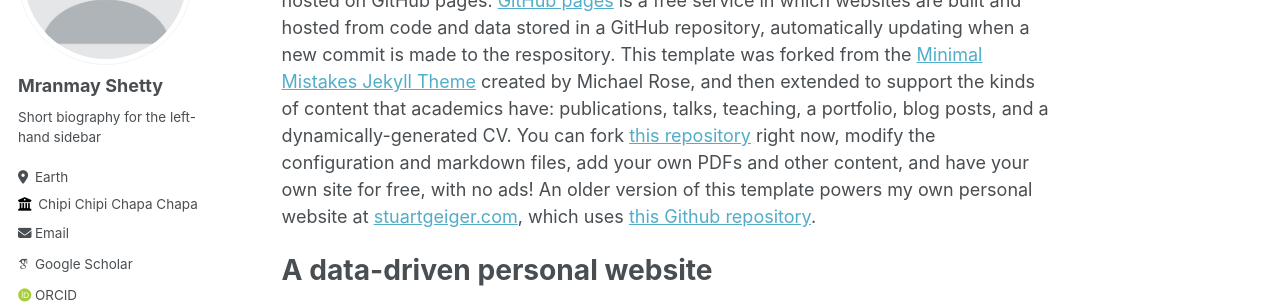
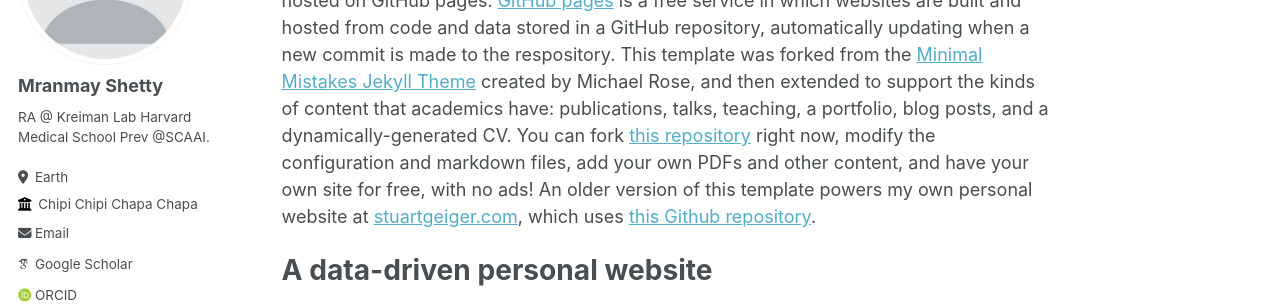
Before and after one commit to Mranmay/mranmay.github.io, a Jekyll site: the page built from _pages/about.md, in a window 1280 px wide. Shown: the part 196-500 px from the top of the page. Built offline with Jekyll 4.4.1, drawn with Linux system fonts in a browser that asks for light colours; some web fonts are replaced.

Commit message:
Update _config.yml

```diff
--- a/_config.yml
+++ b/_config.yml
@@ -24,7 +24,7 @@ author:
   avatar           : "profile.png"
   name             : "Mranmay Shetty"
   pronouns         : # example: "she/her"
-  bio              : "Short biography for the left-hand sidebar"
+  bio              : "RA @ Kreiman Lab Harvard Medical School Prev @SCAAI."
   location         : "Earth"
   employer         : "Chipi Chipi Chapa Chapa"
   uri              : # URL
```
